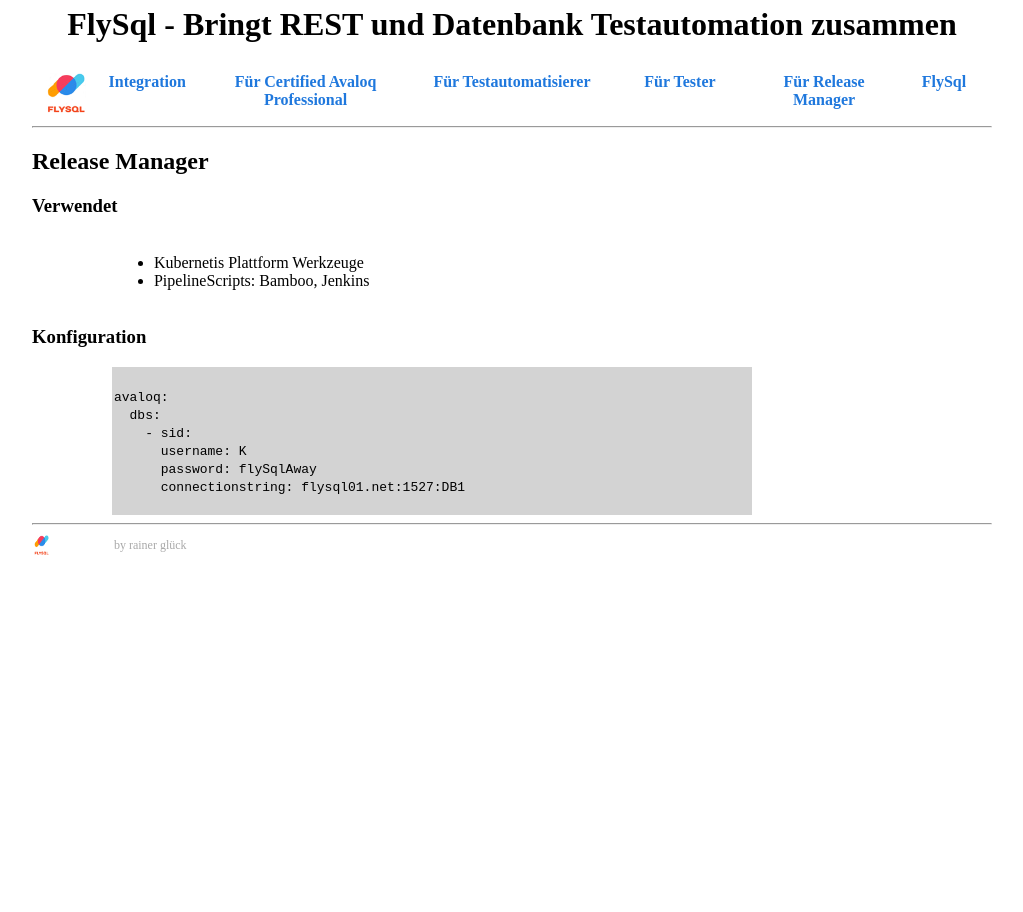
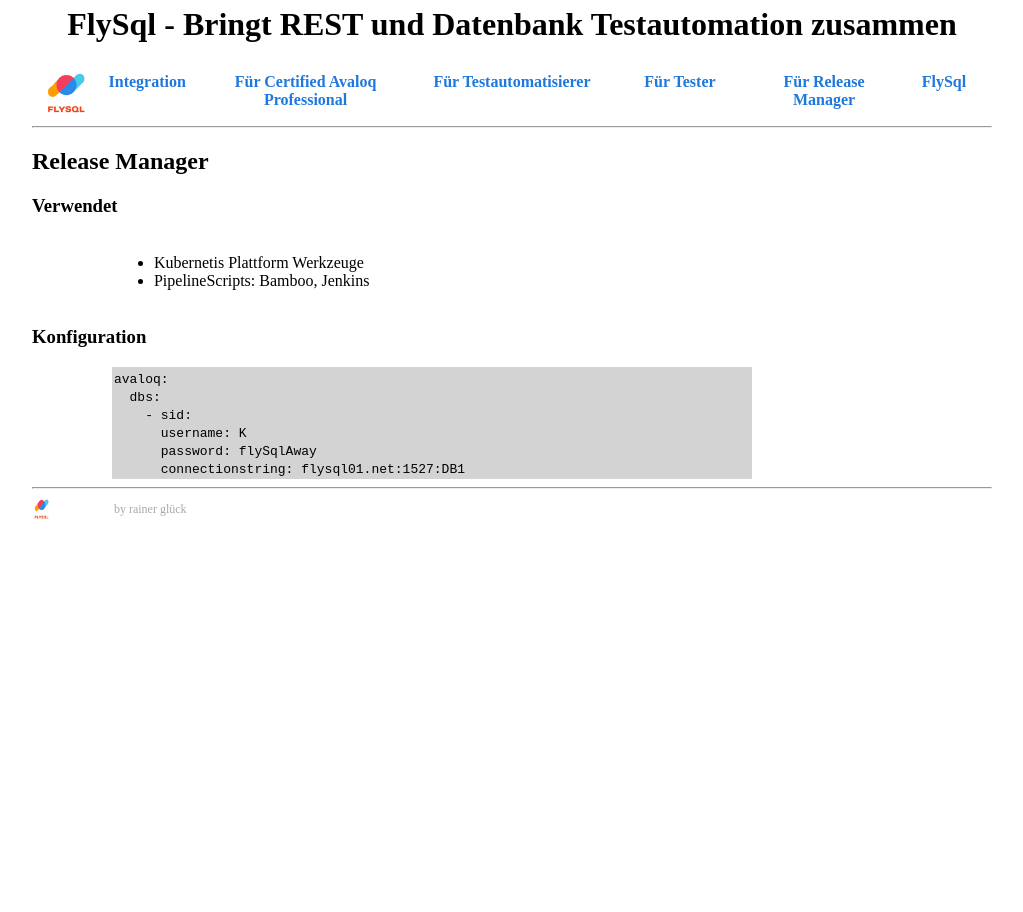
Before and after one commit to flysql/flysql.github.io, a Jekyll site: the page built from release-manager/index.html, in a window 1280 px wide. Shown: the whole page, without its empty margins (128-1151 px from the left). Built offline with Jekyll 4.4.1, drawn with Linux system fonts in a browser that asks for light colours.

Commit message:
cleanup release-manager

```diff
--- a/release-manager/index.html
+++ b/release-manager/index.html
@@ -18,14 +18,12 @@
 	<div class="row">
 		<div class="col-1"></div>
 		<div class="col-8 code-grey-font">
-			<br>
 			<span class="sql-black">avaloq:</span><br>
 			<span class="sql-black">&nbsp;&nbsp;dbs:</span><br>
 			<span class="sql-black">&nbsp;&nbsp;&nbsp;&nbsp;- sid:</span><br>
 			<span class="sql-black">&nbsp;&nbsp;&nbsp;&nbsp;&nbsp;&nbsp;username: K</span><br>
 			<span class="sql-black">&nbsp;&nbsp;&nbsp;&nbsp;&nbsp;&nbsp;password: flySqlAway</span><br>
 			<span class="sql-black">&nbsp;&nbsp;&nbsp;&nbsp;&nbsp;&nbsp;connectionstring: flysql01.net:1527:DB1</span><br>
-			<span></span></br>
 		</div>
 		<div class="col-3"></div>
 	</div>
```
